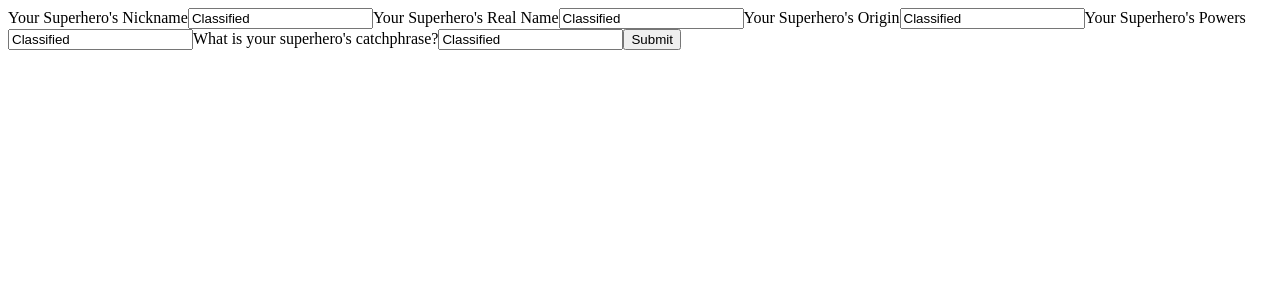
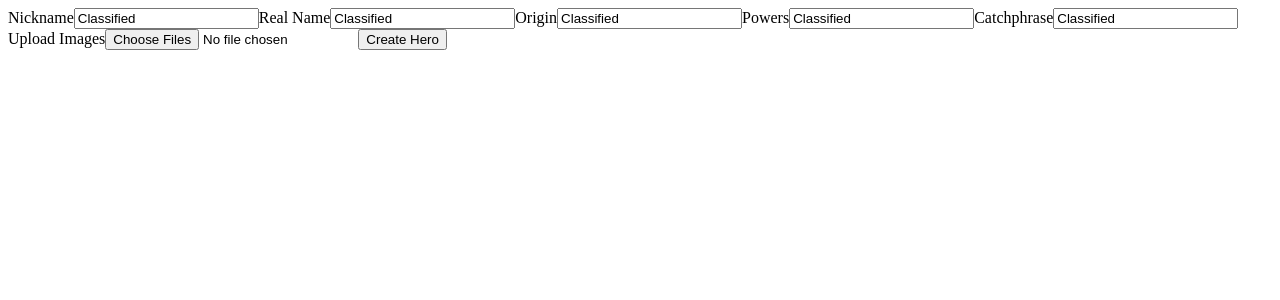
Before and after one commit to cipher1302/Superhero_TestCase, a React app in the folder frontend/: page / in a window 1280 px wide. Shown: the top 300 px of the page. Built offline with nearby package versions, Linux system fonts and the light colour scheme; the HTML template or start-up script is replaced by a standard one.

Commit message:
added creation form with formik and yup validation

```diff
--- a/frontend/src/components/HeroForm/HeroForm.jsx
+++ b/frontend/src/components/HeroForm/HeroForm.jsx
@@ -1,4 +1,4 @@
-import React from 'react'
+import React, {useRef} from 'react'
 import { Formik, Form, Field, ErrorMessage } from 'formik'
 import { useId } from 'react'
 import * as Yup from 'yup'
@@ -26,63 +26,91 @@ const HeroSchema = Yup.object().shape(
     .min(2, 'Must be at least 2 characters')
     .max(30, 'Must be at most 30 characters')
     .nullable(),
-
-//   images: Yup.array()
-//     .of(Yup.string())
-//     .nullable()
 }
 
 )
 
 const HeroForm = () => {
-
-    const fieldId = useId()
+    const fileInputRef = useRef(null)
 
 
-    const handleSumbit = (values,helpers)=>{
-        console.log(values)
-        helpers.resetForm()
+    const handleSubmit = (values,helpers)=>{
+        const formData = new FormData()
+        formData.append('nickname', values.nickname)
+        formData.append('real_name', values.real_name)
+        formData.append('origin_description', values.origin_description)
+        formData.append('superpowers', values.superpowers)
+        formData.append('catch_phrase', values.catch_phrase)
+         if (values.images && values.images.length > 0) {
+      Array.from(values.images).forEach(file => {
+        formData.append('images', file)
+      })
     }
 
+
+         fetch('http://localhost:3000/api/heroes/create', {
+            method: 'POST',
+            body: formData,
+          })
+          .then(res => res.json())
+          .then(data => {
+            console.log('Server response:', data)
+            helpers.resetForm()
+            if (fileInputRef.current) fileInputRef.current.value = null
+          })
+          .catch(err => console.error('Error:', err))
+      }
+
+
    return (
-  <Formik initialValues={{
+    <Formik
+      initialValues={{
         nickname: "Classified",
         real_name: "Classified",
-    origin: "Classified",
-    powers: "Classified",
-    catch_phrase:"Classified",
-    // images:"Classified",
-  }} onSubmit={handleSumbit} validationSchema={HeroSchema}>
-    <Form action="">
-        <label htmlFor="">Your Superhero's Nickname</label>
+        origin_description: "Classified",
+        superpowers: "Classified",
+        catch_phrase: "Classified",
+        images: []
+      }}
+      validationSchema={HeroSchema}
+      onSubmit={handleSubmit}
+    >
+      {({ setFieldValue }) => (
+        <Form>
+          <label>Nickname</label>
           <Field type="text" name="nickname" />
           <ErrorMessage name="nickname" />
 
-        <label htmlFor="">Your Superhero's Real Name</label>
+          <label>Real Name</label>
           <Field type="text" name="real_name" />
           <ErrorMessage name="real_name" />
 
-        <label htmlFor="">Your Superhero's Origin</label>
-        <Field type="text" name="origin" />
-        <ErrorMessage name="origin" />
+          <label>Origin</label>
+          <Field type="text" name="origin_description" />
+          <ErrorMessage name="origin_description" />
 
-        <label htmlFor="">Your Superhero's Powers</label>
-        <Field type="text" name="powers" />
-        <ErrorMessage name="powers" />
+          <label>Powers</label>
+          <Field type="text" name="superpowers" />
+          <ErrorMessage name="superpowers" />
 
-        <label htmlFor="">What is your superhero's catchphrase?</label>
+          <label>Catchphrase</label>
           <Field type="text" name="catch_phrase" />
           <ErrorMessage name="catch_phrase" />
 
-        {/* <label htmlFor="">Superhero Images</label>
-        <Field type="text" name="images" /> */}
+          <label>Upload Images</label>
+          <input
+            type="file"
+            multiple
+            ref={fileInputRef}
+            onChange={(e) => setFieldValue('images', e.currentTarget.files)}
+          />
 
-
-
-        <button type="submit">Submit</button>
+          <button type="submit">Create Hero</button>
         </Form>
+      )}
     </Formik>
   )
 }
 
+
 export default HeroForm
```
Also changed, not shown: 1 other file (tests, documents, lock files or other folders). Lines whose indentation alone changed are shown as unchanged.
